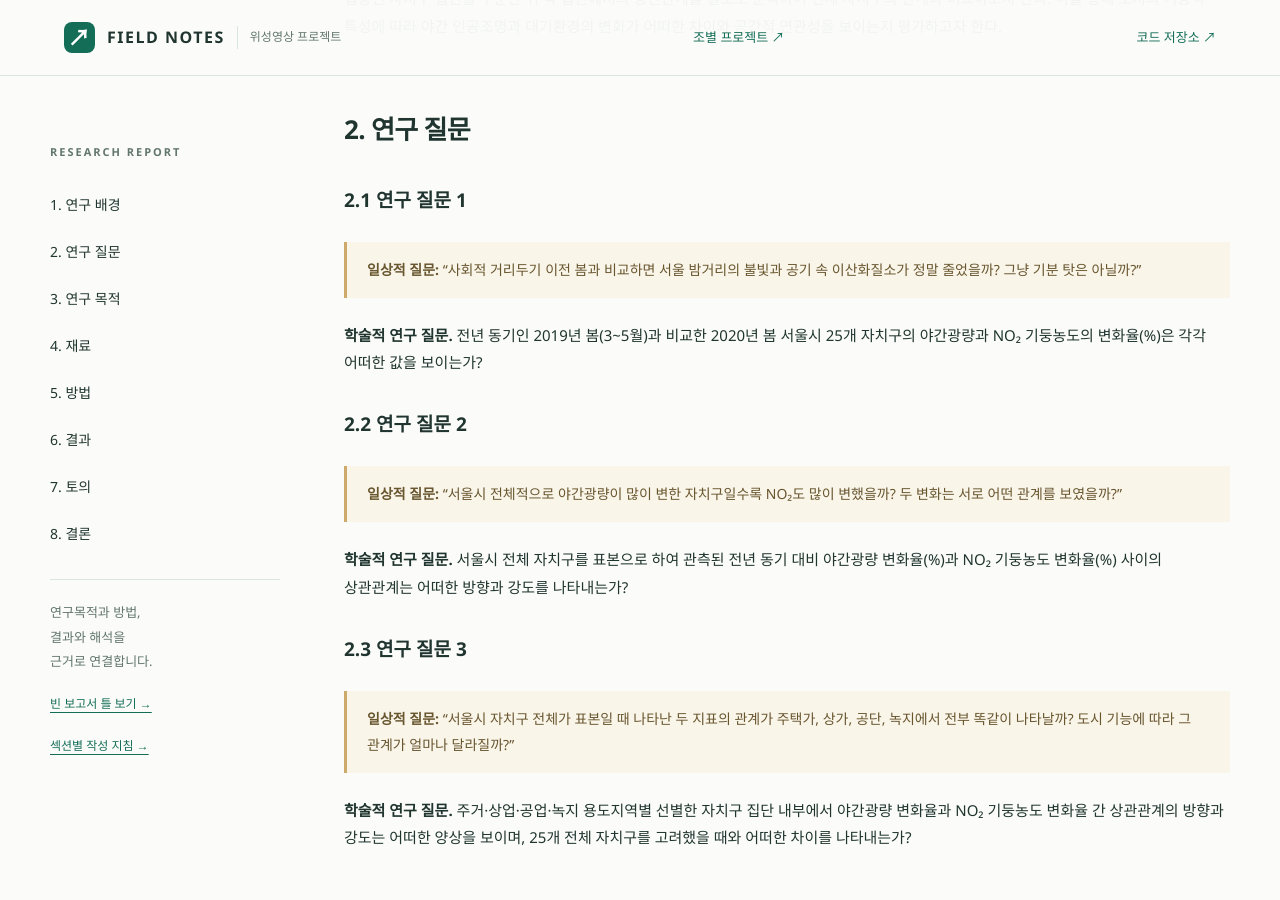
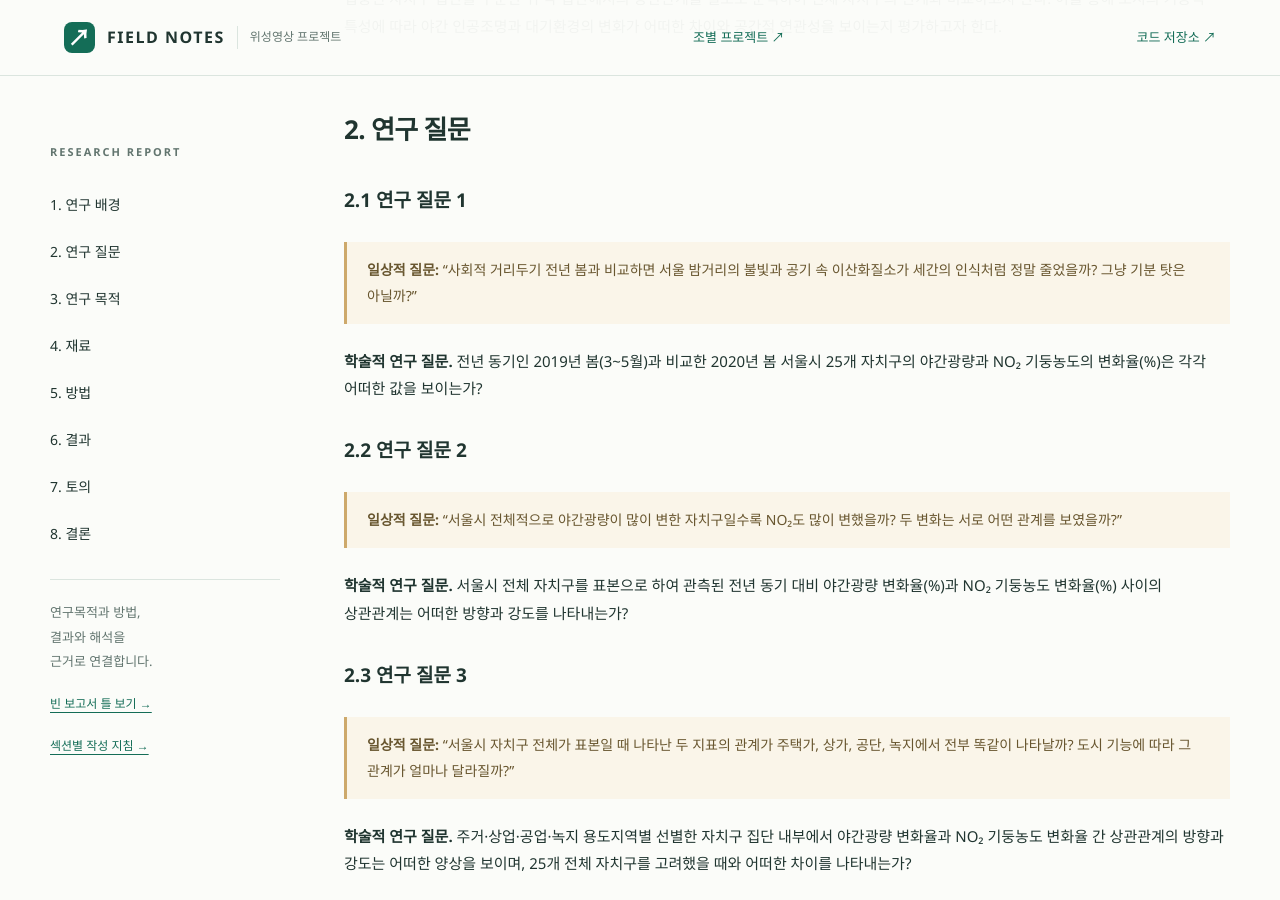
Before and after one commit to rlawkdgns3550-cmyk/surveying2_team03, a Jekyll site: the page built from docs/index.md, in a window 1280 px wide and 900 px high, scrolled down 5040 px. Built offline with Jekyll 4.4.1, drawn with Linux system fonts in a browser that asks for light colours.

Commit message:
Clarify research question on Seoul's nighttime illumination
Rephrase a research question to clarify the comparison of nighttime illumination and NO₂ levels in Seoul during the pandemic.

```diff
--- a/docs/index.md
+++ b/docs/index.md
@@ -42,7 +42,7 @@ badge: "빈 학술 보고서 틀"
 
 ## 2. 연구 질문 {#question}
 ### 2.1 연구 질문 1
->**일상적 질문:** "사회적 거리두기 이전 봄과 비교하면 서울 밤거리의 불빛과 공기 속 이산화질소가 정말 줄었을까? 그냥 기분 탓은 아닐까?"
+>**일상적 질문:** "사회적 거리두기 전년 봄과 비교하면 서울 밤거리의 불빛과 공기 속 이산화질소가 세간의 인식처럼 정말 줄었을까? 그냥 기분 탓은 아닐까?"
 
 **학술적 연구 질문.** 전년 동기인 2019년 봄(3~5월)과 비교한 2020년 봄 서울시 25개 자치구의 야간광량과 NO₂ 기둥농도의 변화율(%)은 각각 어떠한 값을 보이는가?
 
```
